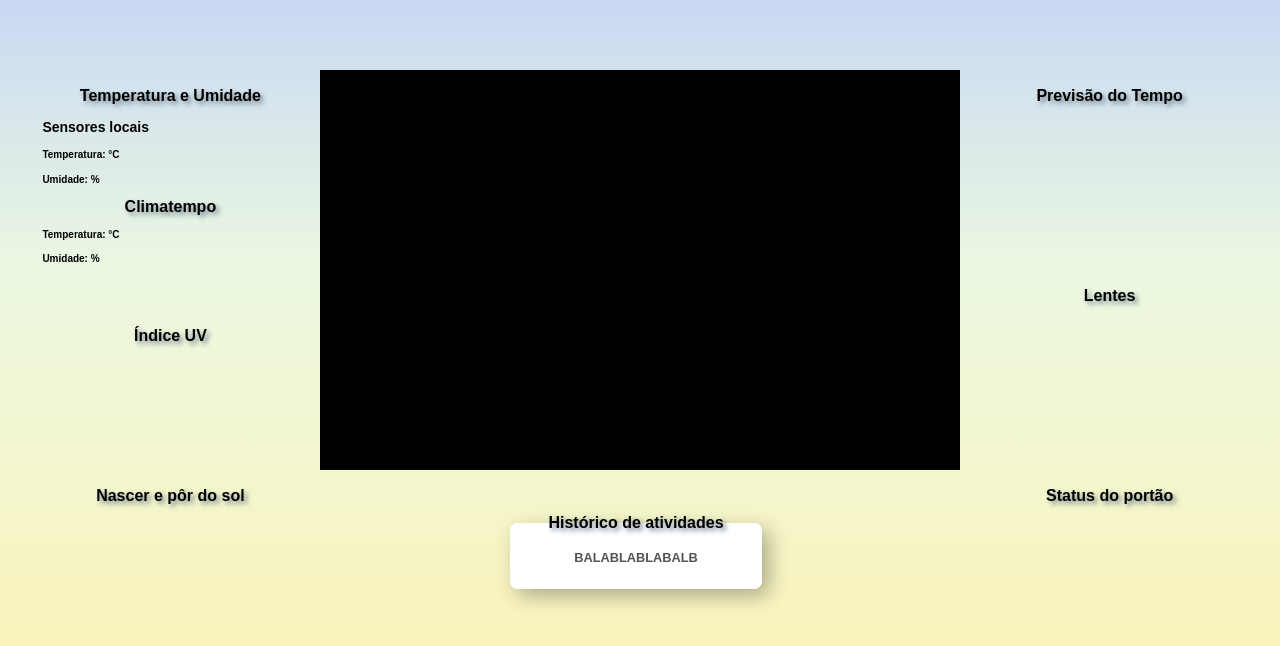
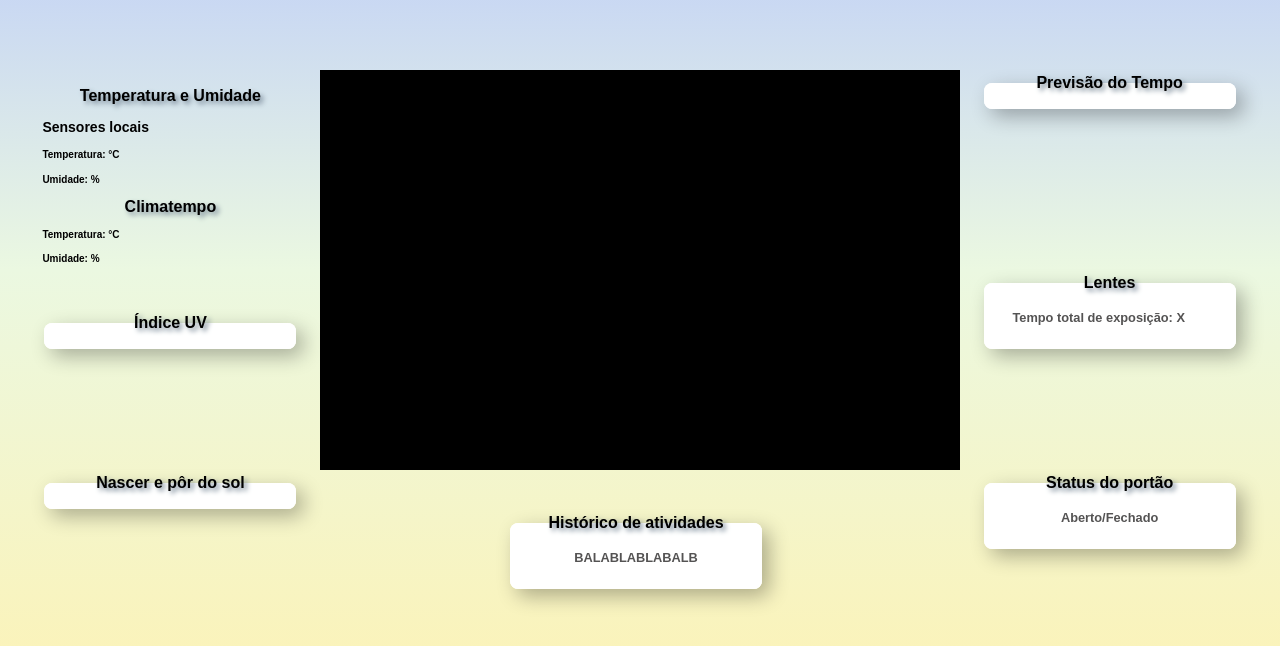
Before and after one commit to victoriafujii/Bio-2, a React app: page src/index.html in a window 1280 px wide. Shown: the part 130-776 px from the top of the page. Built offline with nearby package versions, Linux system fonts and the light colour scheme; no server answers.

Commit message:
Update index.html

```diff
--- a/src/index.html
+++ b/src/index.html
@@ -14,29 +14,42 @@
 
       <div class="medium-box box-1">
         <div id="temp-humi"></div>
-      </div>
+
+    </div>
 
       <div class="medium-box box-2">
-        <h2>Índice UV</h2>
+        <fieldset>
+        <legend>Índice UV</legend>
+        </fieldset>
       </div>
 
       <div class="small-box box-3">
-        <h2>Nascer e pôr do sol</h2>
+        <fieldset>
+        <legend>Nascer e pôr do sol</legend>
+        </fieldset>
       </div>
 
       <div class="medium-box box-4">
-        <h2>Previsão do Tempo</h2>
+        <fieldset>
+        <legend>Previsão do Tempo</legend>
+        </fieldset>
       </div>
 
       <div class="medium-box box-5">
-        <h2>Lentes</h2>
+        <fieldset>
+        <legend>Lentes</legend>
+          <h3 class="text left">Tempo total de exposição: X</h3>
+        </fieldset>
+    </div>
+
+      <div class="small-box box-6">
+        <fieldset>
+        <legend>Status do portão</legend>
+           <h3 class="text center">Aberto/Fechado</h3>
+        </fieldset>
       </div>
 
-      <div class="small-box box-6">
-        <h2>Status do portão</h2>
-      </div>
-
-	    <div class="small-box box-7">
+	  <div class="small-box box-7">
         <fieldset>
         <legend>Histórico de atividades</legend>
            <h3 class="text center">BALABLABLABALB</h3>
```
